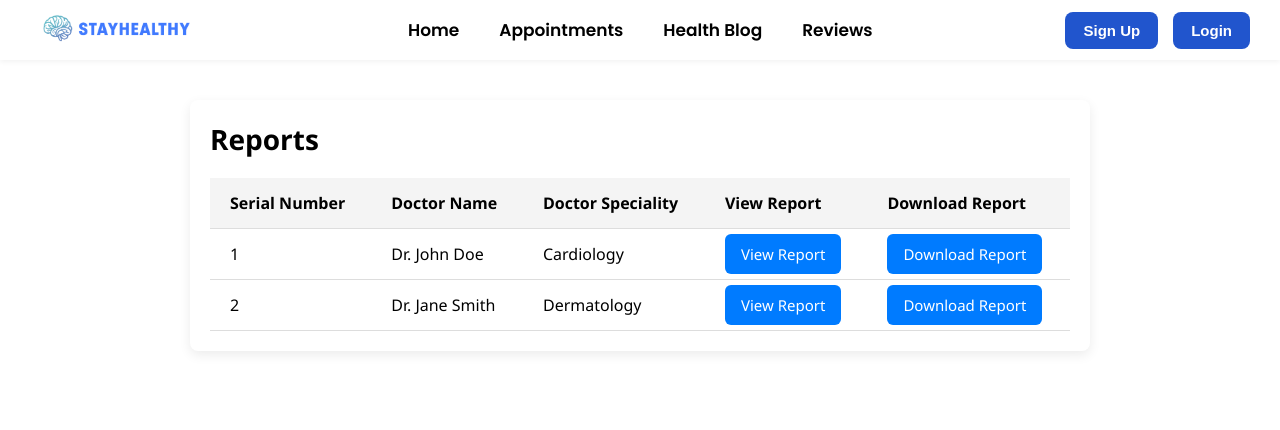
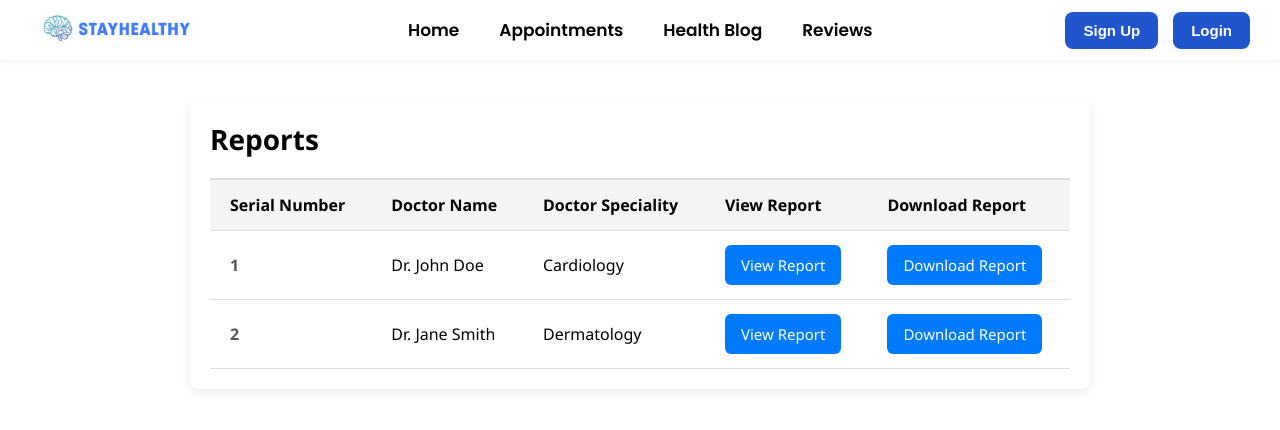
Before and after one commit to NourSafta/stayhealthy-react, a React (Create React App) app: page /reports in a window 1280 px wide. Shown: the top 430 px of the page. Built offline with nearby package versions, Linux system fonts and the light colour scheme.

Commit message:
Styled ReportsLayout component

```diff
--- a/src/Components/ReportsLayout/ReportsLayout.css
+++ b/src/Components/ReportsLayout/ReportsLayout.css
@@ -16,9 +16,15 @@
     color: #000;
   }
 
+  /* Make table responsive */
+  .reports-table-container {
+    overflow-x: auto;
+  }
+
   .reports-table {
     width: 100%;
     border-collapse: collapse;
+    transition: all 0.3s ease;
   }
 
   .reports-table th,
@@ -34,6 +40,19 @@
     font-weight: 600;
   }
 
+  .reports-table thead tr {
+    border-top: 2px solid #ddd;
+  }
+
+  .reports-table tr:hover {
+    background-color: #f9f9f9;
+  }
+
+  .reports-table td:first-child {
+    font-weight: bold;
+    color: #555;
+  }
+
   .view-btn,
   .download-btn {
     padding: 10px 16px;
@@ -43,10 +62,13 @@
     border-radius: 6px;
     cursor: pointer;
     font-size: 15px;
-  transition: background-color 0.3s ease;
+    text-decoration: none;
+    display: inline-block;
+    transition: all 0.3s ease;
   }
 
   .view-btn:hover,
   .download-btn:hover {
     background-color: #0056b3;
+    box-shadow: 0 4px 10px rgba(0, 91, 187, 0.2);
   }
```
Lines whose indentation alone changed are shown as unchanged.
